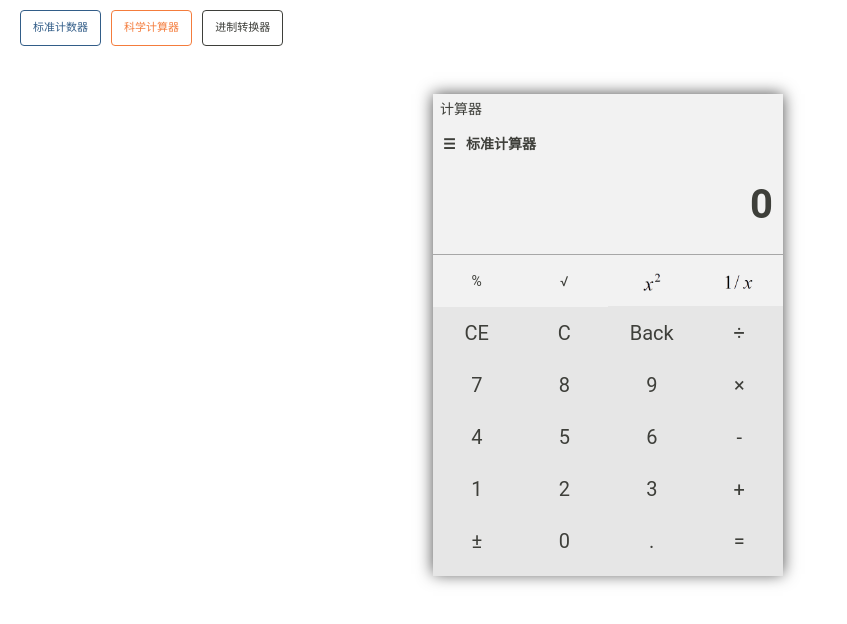
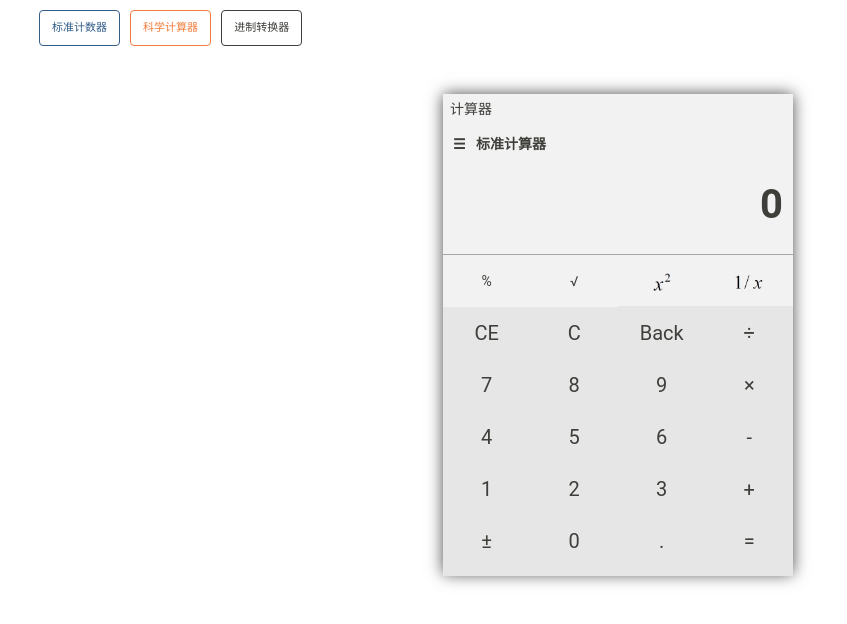
Before and after one commit to gli-fc/wdefrgbhrnhbgn-g-hthtbked, a plain HTML site: page index.html in a window 1280 px wide. Shown: the whole page, without its empty margins (0-847 px from the left). Drawn offline with Linux system fonts and the light colour scheme; no server answers.

Commit message:
Update index.html

```diff
--- a/index.html
+++ b/index.html
@@ -28,6 +28,10 @@
         <style>
             body {
                 padding-top: 0px;
+		position: relative;
+                width: 100%;
+                padding-right: 0;
+                padding-left: 19px;
             }
 
             .standard-main,
```
